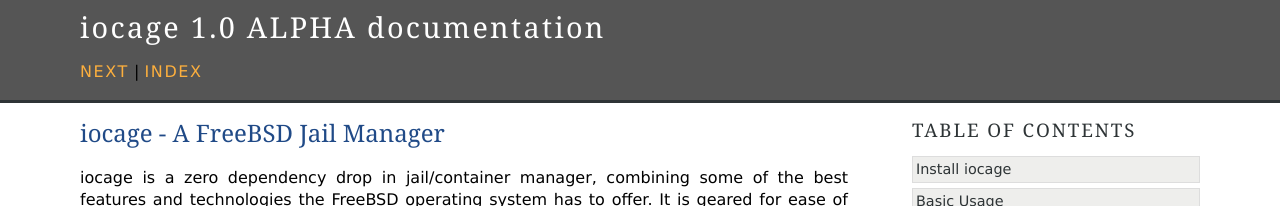
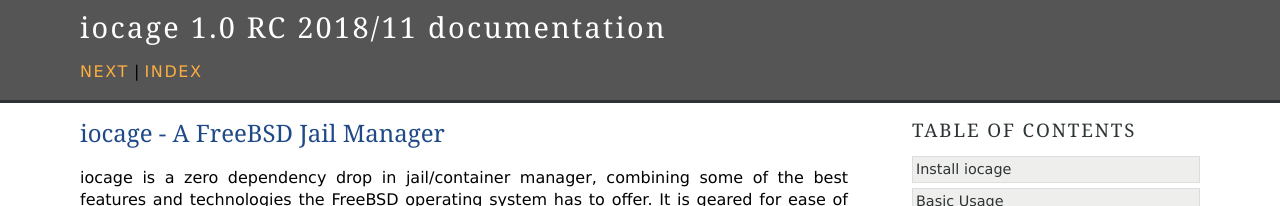
Before and after one commit to iocage/iocage, a Sphinx documentation site: the page built from doc/source/index.rst, in a window 1280 px wide. Shown: the top 206 px of the page. Built offline with Sphinx 7.4.7, drawn with Linux system fonts in a browser that asks for light colours.

Commit message:
Bump to RC

```diff
--- a/doc/source/conf.py
+++ b/doc/source/conf.py
@@ -57,9 +57,9 @@
 # built documents.
 #
 # The short X.Y version.
-version = u'1.0 ALPHA'
+version = u'1.0 RC'
 # The full version, including alpha/beta/rc tags.
-release = u'1.0 ALPHA'
+release = u'1.0 RC 2018/11'
 
 # The language for content autogenerated by Sphinx. Refer to documentation
 # for a list of supported languages.
@@ -132,7 +132,7 @@
 # The name for this set of Sphinx documents.
 # "<project> v<release> documentation" by default.
 #
-# html_title = u'iocage v1.0 ALPHA'
+# html_title = u'iocage v1.0 RC 2018/11'
 
 # A shorter title for the navigation bar.  Default is the same as html_title.
 #
--- a/iocage_cli/__init__.py
+++ b/iocage_cli/__init__.py
@@ -63,7 +63,7 @@
 
     if not value or ctx.resilient_parsing:
         return
-    print("Version\t1.0 ALPHA 1")
+    print("Version\t1.0 RC 2018/11")
     sys.exit()
 
 
```
